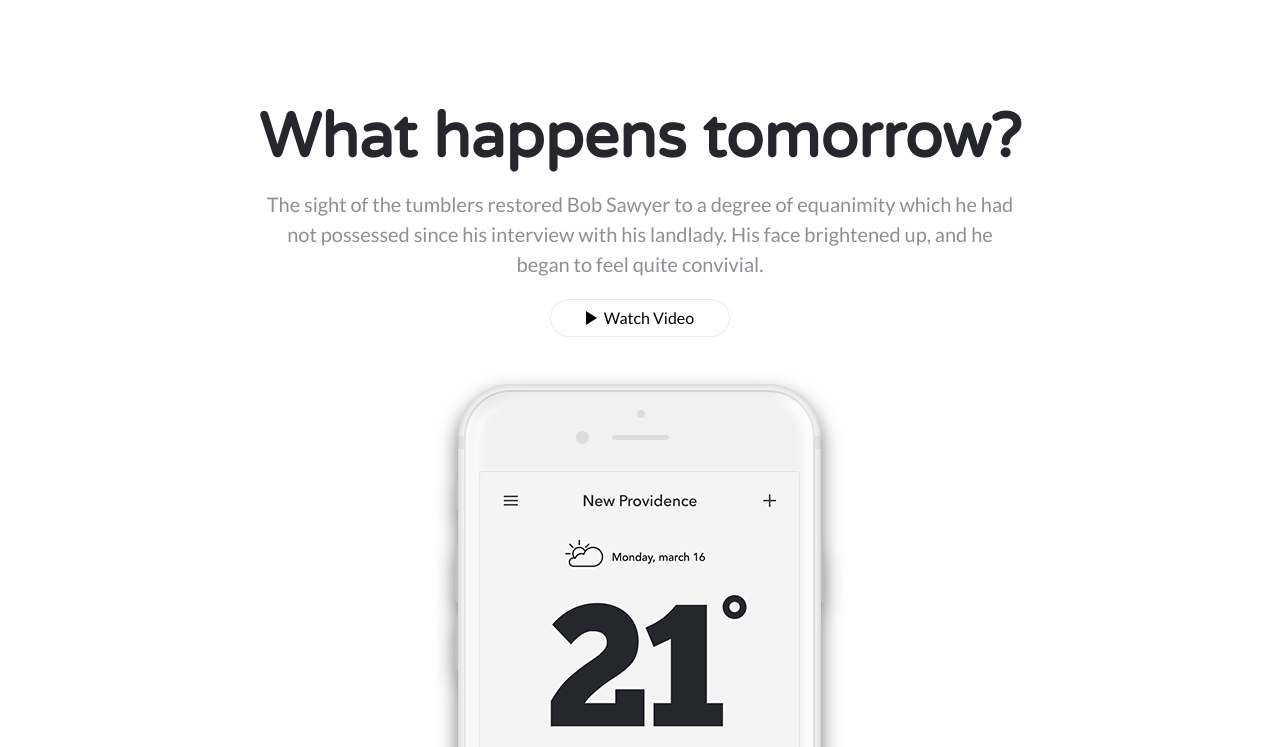
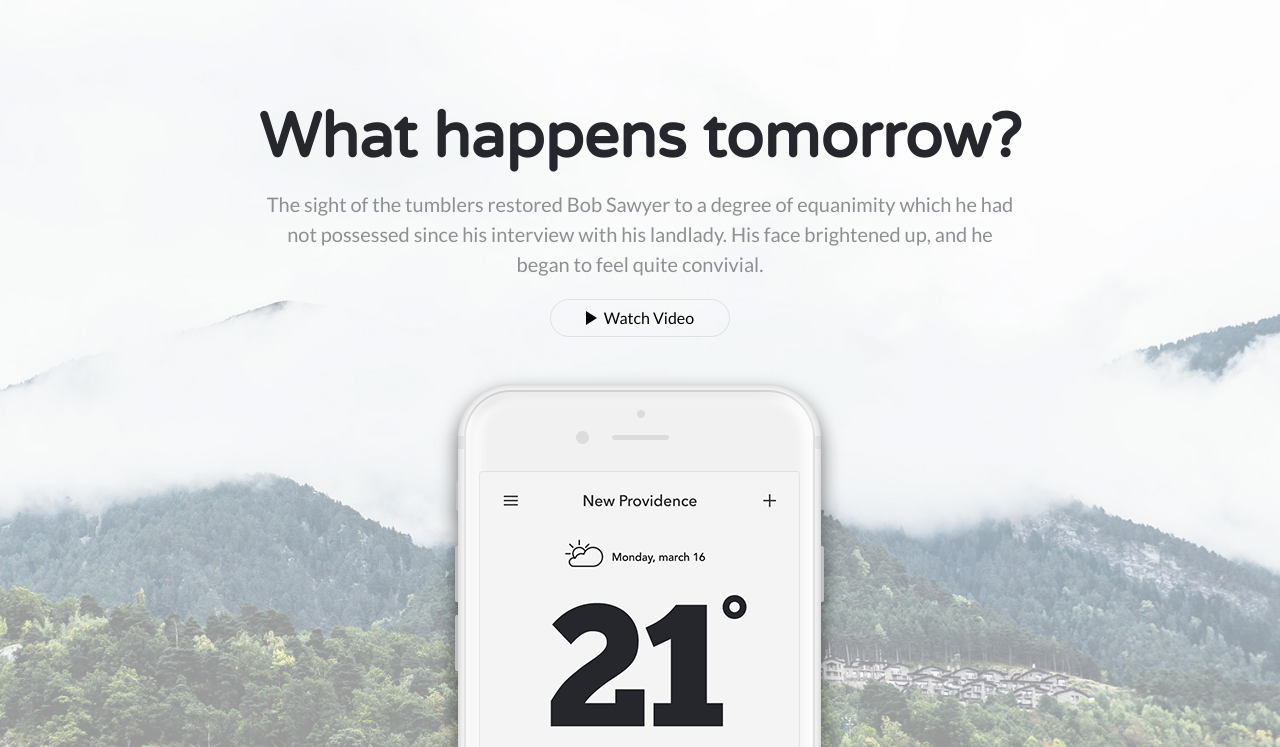
Before and after one commit to constantinehuzenko/new-providence_layout, a plain HTML site: page index.html in a window 1280 px wide. Shown: the part 53-800 px from the top of the page. Drawn offline with Linux system fonts and the light colour scheme; the site is published under a folder, as on GitHub Pages, so addresses that start at the root find nothing.

Commit message:
Update style.css

```diff
--- a/css/style.css
+++ b/css/style.css
@@ -251,7 +251,7 @@
 
   min-height: 870px;
 
-  background: url("/images/banner_background_main.jpg") bottom/cover no-repeat;
+  background: url("../images/banner_background_main.jpg") bottom/cover no-repeat;
 
   -webkit-box-align: center;
 
```
